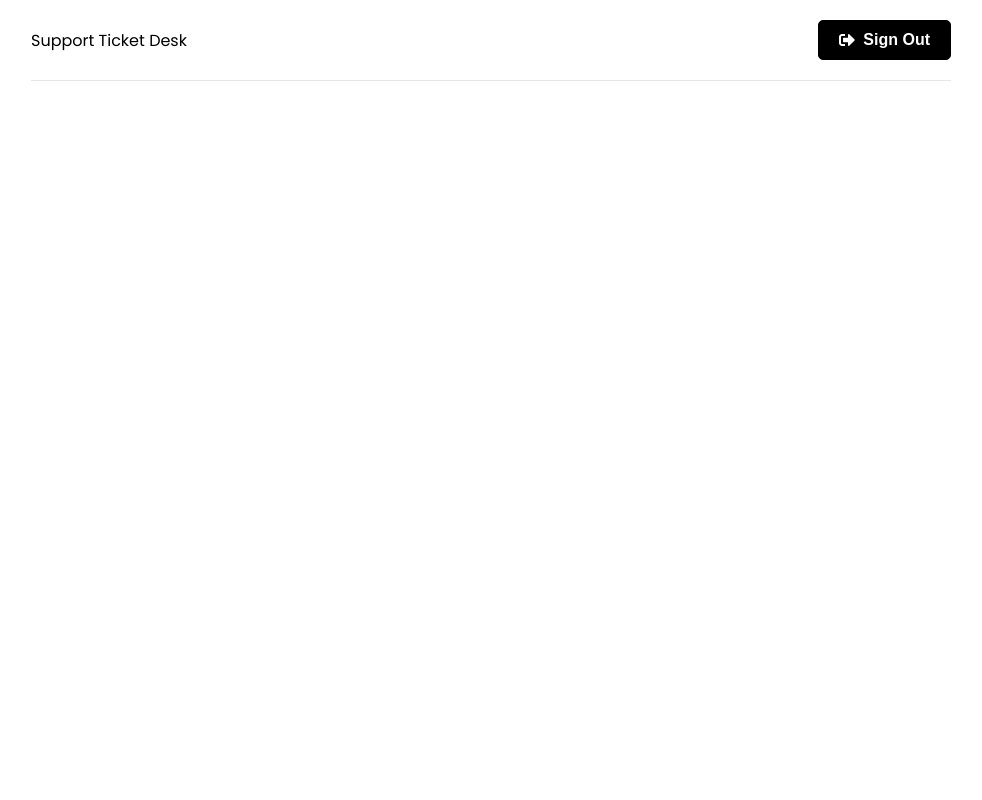
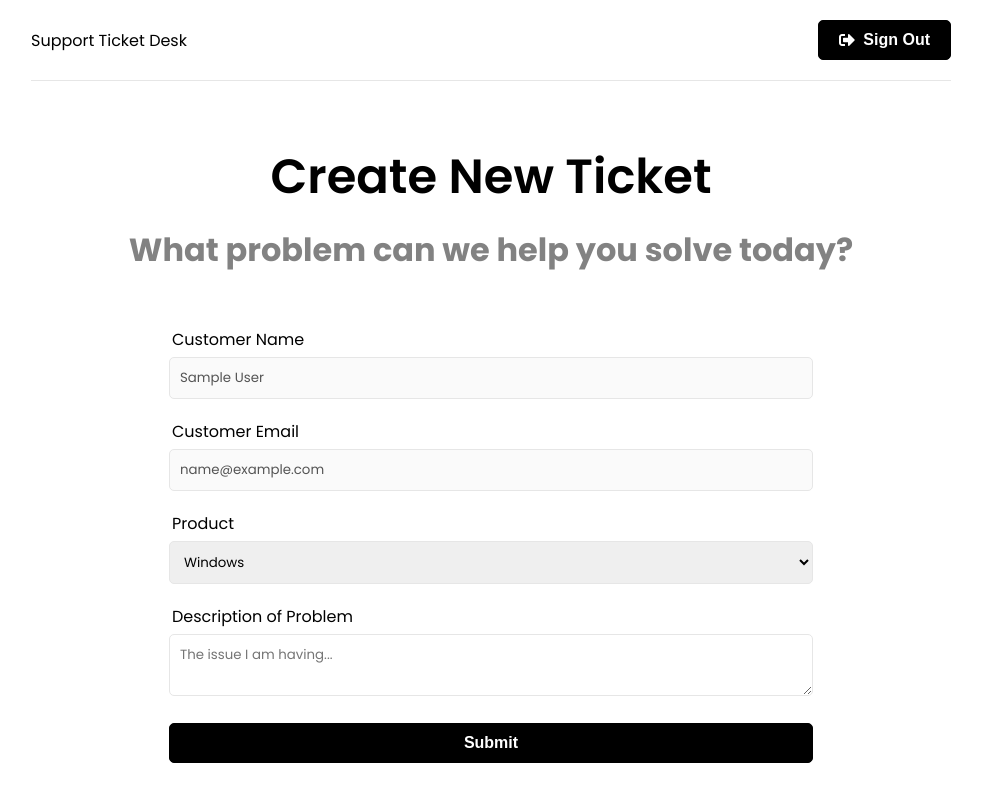
Before and after one commit to mspassov/ticket-platform, a React (Create React App) app in the folder frontend/: page /new-ticket in a window 1280 px wide. Shown: the whole page, without its empty margins (149-1131 px from the left). Built offline with nearby package versions, Linux system fonts and the light colour scheme; sample sign-in values are in the browser's storage.

Commit message:
Built front-end form for creating tickets

```diff
--- a/frontend/src/App.js
+++ b/frontend/src/App.js
@@ -7,6 +7,8 @@ import Home from "./pages/Home";
 import Register from "./pages/Register";
 import Login from "./pages/Login";
 import Header from "./components/Header";
+import CreateTicket from "./pages/CreateTicket";
+import PrivateRoute from "./components/PrivateRoute";
 
 function App() {
   return (
@@ -18,6 +20,9 @@ function App() {
             <Route path="/" element={<Home />} />
             <Route path="/login" element={<Login />} />
             <Route path="/register" element={<Register />} />
+            <Route path="/new-ticket" element={<PrivateRoute />}>
+              <Route path="/new-ticket" element={<CreateTicket />} />
+            </Route>
           </Routes>
         </div>
       </Router>
--- /dev/null
+++ b/frontend/src/components/PrivateRoute.jsx
@@ -0,0 +1,16 @@
+import React from "react";
+import Spinner from "./Spinner";
+import { Navigate, Outlet } from "react-router-dom";
+import { useAuthStatus } from "../hooks/useAuthStatus";
+
+const PrivateRoute = () => {
+  const { loggedIn, loading } = useAuthStatus();
+
+  if (loading) {
+    return <Spinner />;
+  }
+
+  return loggedIn ? <Outlet /> : <Navigate to="/login" />;
+};
+
+export default PrivateRoute;
--- /dev/null
+++ b/frontend/src/hooks/useAuthStatus.js
@@ -0,0 +1,21 @@
+import { useState, useEffect } from "react";
+import {useSelector} from 'react-redux';
+
+export const useAuthStatus = () =>{
+    const [loggedIn, setLoggedIn] = useState(false);
+    const [loading, setLoading] = useState(true);
+
+    const {user} = useSelector((state) => state.auth);
+
+    useEffect(() =>{
+        if(user){
+            setLoggedIn(true);
+        }
+        else{
+            setLoggedIn(false);
+        }
+        setLoading(false);
+    }, [user])
+
+    return {loggedIn, loading};
+}
--- /dev/null
+++ b/frontend/src/pages/CreateTicket.jsx
@@ -0,0 +1,78 @@
+import React from "react";
+import { useState, useEffect } from "react";
+import { useSelector } from "react-redux";
+
+const CreateTicket = () => {
+  const { user } = useSelector((state) => state.auth);
+  const [email, setEmail] = useState(user.email);
+  const [name, setName] = useState(user.name);
+  const [ticketForm, setTicketForm] = useState({
+    product: "",
+    description: "",
+  });
+
+  const onSubmit = (e) => {
+    e.preventDefault();
+    console.log(ticketForm);
+
+    setTicketForm({
+      product: "",
+      description: "",
+    });
+  };
+
+  return (
+    <>
+      <section className="heading">
+        <h1>Create New Ticket</h1>
+        <p>What problem can we help you solve today?</p>
+      </section>
+      <section className="form">
+        <div className="form-group">
+          <label htmlFor="name">Customer Name</label>
+          <input type="text" value={name} disabled />
+        </div>
+        <div className="form-group">
+          <label htmlFor="email">Customer Email</label>
+          <input type="email" value={email} disabled />
+        </div>
+        <form onSubmit={onSubmit}>
+          <div className="form-group">
+            <label htmlFor="product">Product</label>
+            <select
+              name="product"
+              id="product"
+              value={ticketForm.product}
+              onChange={(e) =>
+                setTicketForm({ ...ticketForm, product: e.target.value })
+              }
+            >
+              <option value="Windows">Windows</option>
+              <option value="Apple">Apple</option>
+              <option value="Linux">Linux</option>
+              <option value="Android">Android</option>
+            </select>
+          </div>
+          <div className="form-group">
+            <label htmlFor="description">Description of Problem</label>
+            <textarea
+              name="description"
+              id="description"
+              className="form-control"
+              value={ticketForm.description}
+              placeholder="The issue I am having..."
+              onChange={(e) =>
+                setTicketForm({ ...ticketForm, description: e.target.value })
+              }
+            ></textarea>
+          </div>
+          <div className="form-group">
+            <button className="btn btn-block">Submit</button>
+          </div>
+        </form>
+      </section>
+    </>
+  );
+};
+
+export default CreateTicket;
```
Also changed, not shown: frontend/src/features/tickets/ticketsService.js (added), frontend/src/features/tickets/ticketsSlide.js (added).
